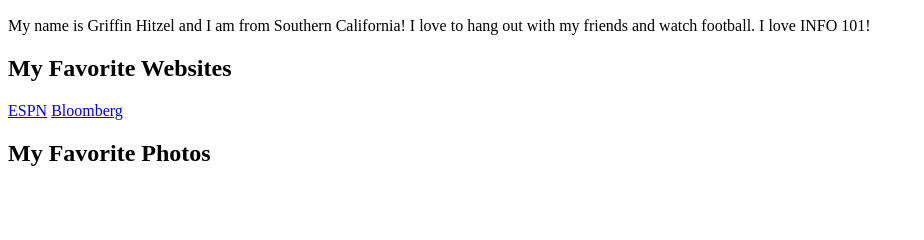
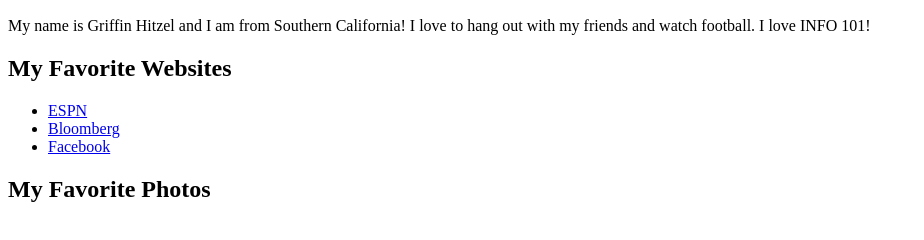
Before and after one commit to ghitzel-1338190/ghitzel-1338190.github.io, a plain HTML site: page tags.html in a window 1280 px wide. Shown: the part 110-350 px from the top of the page, without its empty margins (0-924 px from the left). Drawn offline with Linux system fonts and the light colour scheme.

Commit message:
Add files via upload

```diff
--- a/tags.html
+++ b/tags.html
@@ -10,9 +10,17 @@
         <p>My name is Griffin Hitzel and I am from Southern California! I love to hang out with my friends and watch football. I love INFO 101!
 
    <h2> My Favorite Websites</h2>
-    <a href = "www.espn.com">ESPN</a>
-    <a href = "www.bloomberg.com">Bloomberg</a>
-    <a href = "www.facebook.com"></a>
+   <ul>
+    <li>
+        <a href = "www.espn.com">ESPN</a>
+    </li>
+    <li>
+        <a href = "www.bloomberg.com">Bloomberg</a>
+    </li>
+    <li>
+        <a href = "www.facebook.com">Facebook</a>
+    </li>
+</ul>
 
    <h2> My Favorite Photos</h2>
 
```
